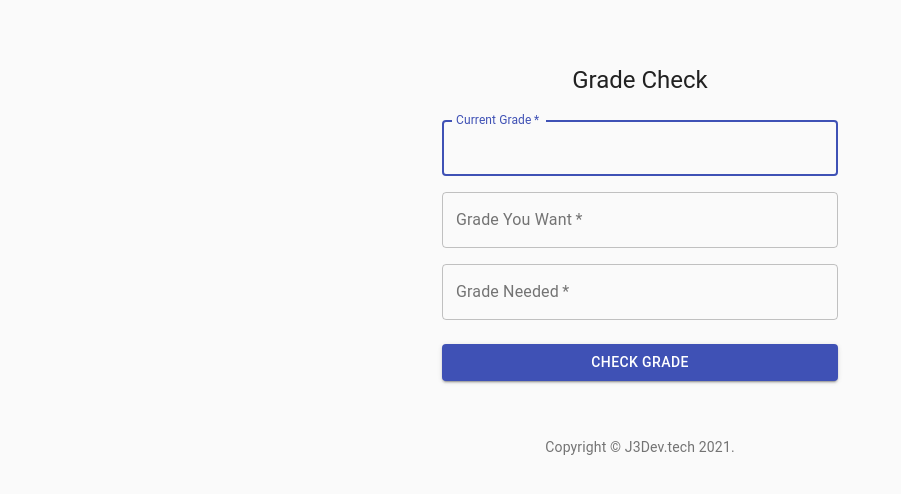
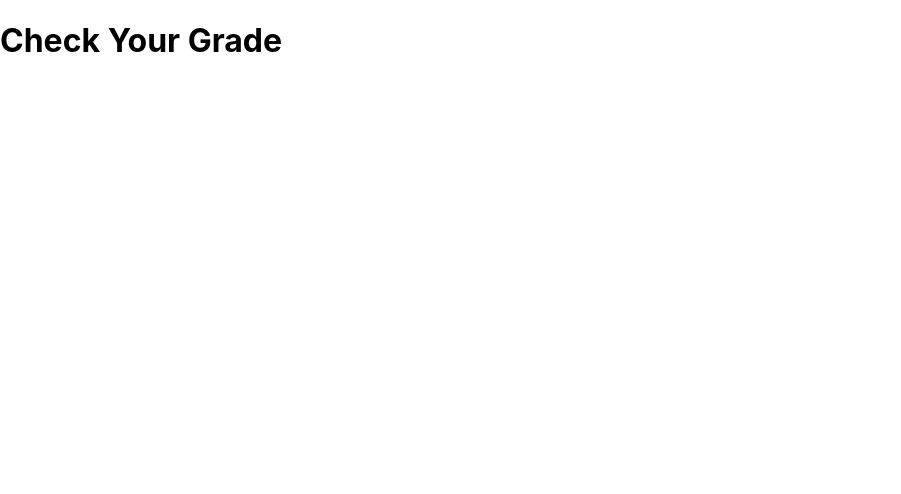
Before and after one commit to J3ffJessie/KMS-Knights-GradeChecker, a React (Create React App) app: page / in a window 1280 px wide. Shown: the top 494 px of the page, without its empty margins (0-901 px from the left). Built offline with nearby package versions, Linux system fonts and the light colour scheme.

Commit message:
Remove dependencies

```diff
--- a/package.json
+++ b/package.json
@@ -4,12 +4,9 @@
   "license": "MIT",
   "private": true,
   "dependencies": {
-    "@material-ui/core": "^4.12.3",
     "@testing-library/jest-dom": "^5.11.4",
     "@testing-library/react": "^11.1.0",
     "@testing-library/user-event": "^12.1.10",
-    "formik": "^2.2.9",
-    "formik-material-ui": "^3.0.1",
     "react": "^17.0.2",
     "react-dom": "^17.0.2",
     "react-scripts": "4.0.3",
--- a/src/App.js
+++ b/src/App.js
@@ -1,108 +1,11 @@
 import React from 'react';
-import Avatar from '@material-ui/core/Avatar';
-import Button from '@material-ui/core/Button';
-import CssBaseline from '@material-ui/core/CssBaseline';
-import TextField from '@material-ui/core/TextField';
-import FormControlLabel from '@material-ui/core/FormControlLabel';
-import Checkbox from '@material-ui/core/Checkbox';
-import Link from '@material-ui/core/Link';
-import Grid from '@material-ui/core/Grid';
-import Box from '@material-ui/core/Box';
-import Typography from '@material-ui/core/Typography';
-import { makeStyles } from '@material-ui/core/styles';
-import Container from '@material-ui/core/Container';
 
-function Copyright() {
+const GradeCheck = () => {
   return (
-    <Typography variant="body2" color="textSecondary" align="center">
-      {'Copyright © '}
-      <Link color="inherit" href="https://j3dev.tech">
-        J3Dev.tech
-      </Link>{' '}
-      {new Date().getFullYear()}
-      {'.'}
-    </Typography>
+    <div>
+      <h1>Check Your Grade</h1>
+    </div>
   );
-}
+};
 
-const useStyles = makeStyles((theme) => ({
-  paper: {
-    marginTop: theme.spacing(8),
-    display: 'flex',
-    flexDirection: 'column',
-    alignItems: 'center',
-  },
-  form: {
-    width: '100%', // Fix IE 11 issue.
-    marginTop: theme.spacing(3),
-  },
-  submit: {
-    margin: theme.spacing(3, 0, 2),
-  },
-}));
-
-export default function GradeCheck() {
-  const classes = useStyles();
-
-  return (
-    <Container component="main" maxWidth="xs">
-      <CssBaseline />
-      <div className={classes.paper}>
-        <Typography component="h1" variant="h5">
-          Grade Check
-        </Typography>
-        <form className={classes.form} noValidate>
-          <Grid container spacing={2}>
-            <Grid item xs={12}>
-              <TextField
-                autoComplete="currentGrade"
-                name="currentGrade"
-                variant="outlined"
-                required
-                fullWidth
-                id="currentGrade"
-                label="Current Grade"
-                autoFocus
-              />
-            </Grid>
-            <Grid item xs={12}>
-              <TextField
-                variant="outlined"
-                required
-                fullWidth
-                id="gradeWanted"
-                label="Grade You Want"
-                name="gradeWanted"
-                autoComplete="gradeWanted"
-              />
-            </Grid>
-            <Grid item xs={12}>
-              <TextField
-                variant="outlined"
-                required
-                fullWidth
-                id="finalGrade"
-                label="Grade Needed"
-                name="finalGrade"
-                autoComplete="finalGrade"
-              />
-            </Grid>
-          </Grid>
-          <Button
-            type="submit"
-            fullWidth
-            variant="contained"
-            color="primary"
-            className={classes.submit}
-          >
-            Check Grade
-          </Button>
-
-        </form>
-      </div>
-      <Box mt={5}>
-        <Copyright />
-      </Box>
-    </Container>
-  );
-}
+export default GradeCheck;
```
Also changed, not shown: 2 other files (tests, documents, lock files or other folders).
